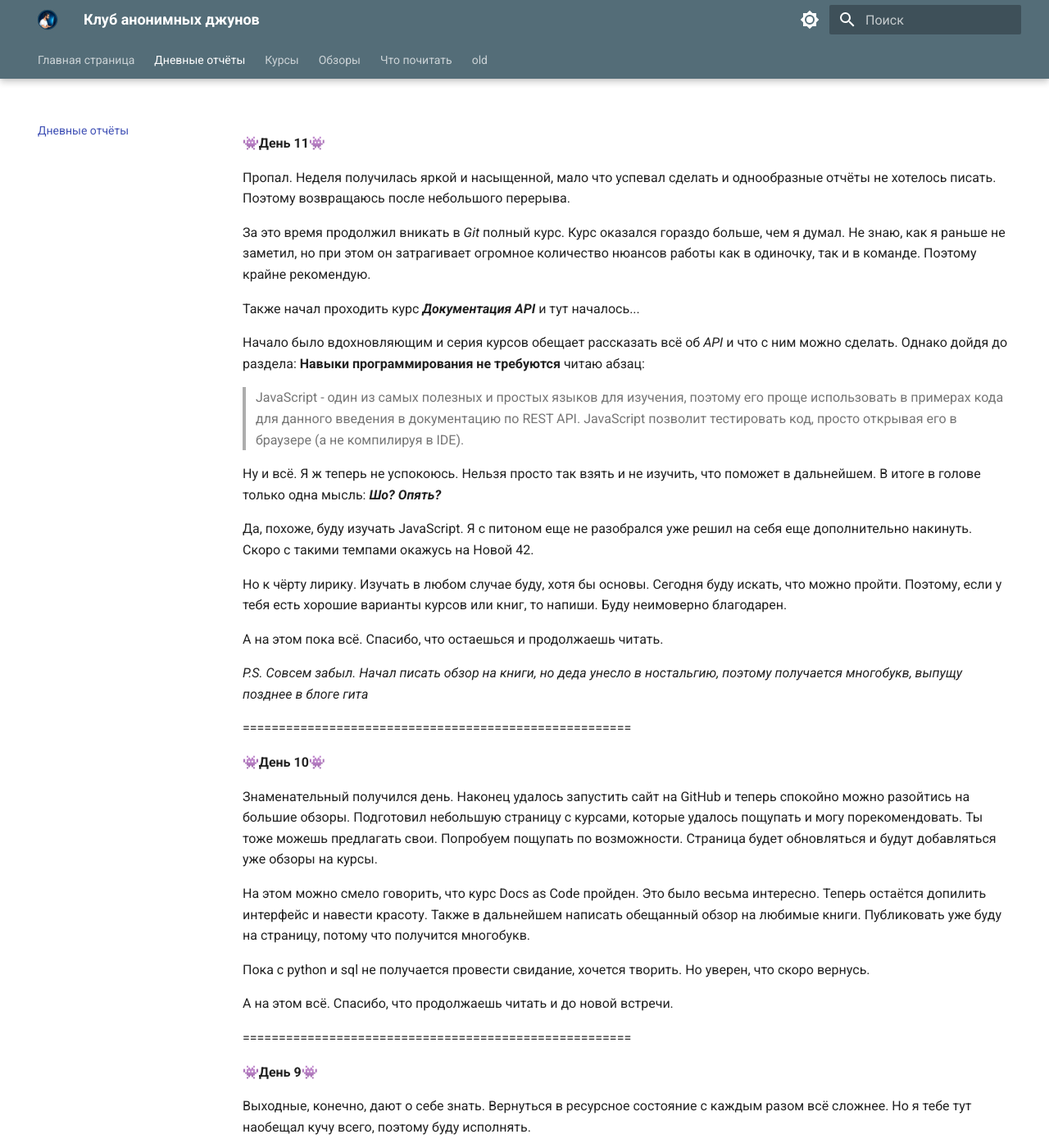
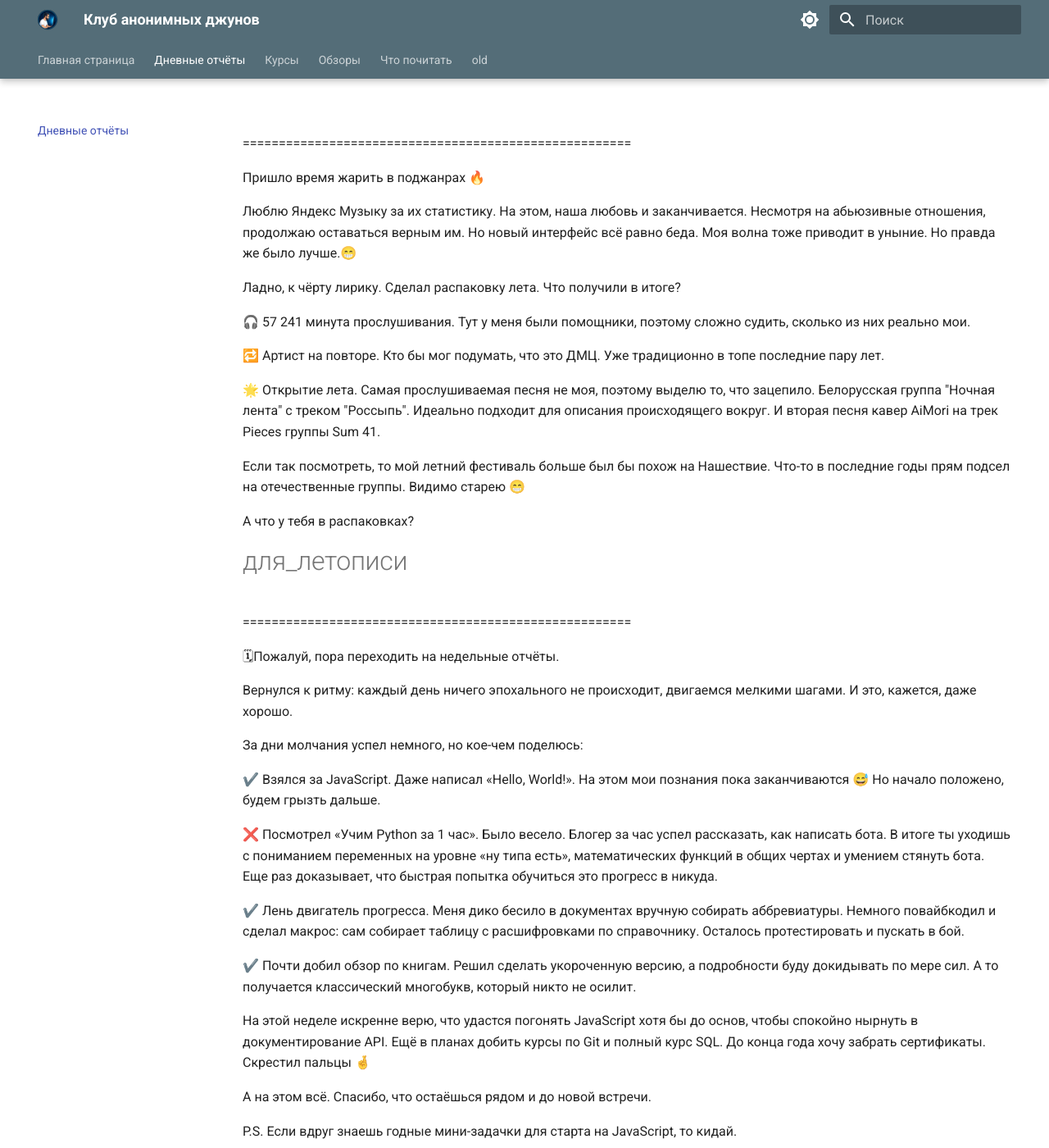
Before and after one commit to mishwey-maker/Anonymous_Juniors_Club, an MkDocs documentation site: the page built from docs/DayCheck/Day0.md, in a window 1280 px wide and 1400 px high. Shown: the whole window at 82% size. Built offline with MkDocs 1.6.1 and Material for MkDocs 9.7.7, drawn with Linux system fonts in a browser that asks for light colours; some of the changed text lies outside the part shown.

Commit message:
add check day

```diff
--- a/docs/DayCheck/Day0.md
+++ b/docs/DayCheck/Day0.md
@@ -1,3 +1,50 @@
+======================================================
+
+Пришло время жарить в поджанрах 🔥
+
+Люблю Яндекс Музыку за их статистику. На этом, наша любовь и заканчивается.
+Несмотря на абьюзивные отношения, продолжаю оставаться верным им. Но новый интерфейс всё равно беда. Моя волна тоже приводит в уныние. Но правда же было лучше.😁
+
+Ладно, к чёрту лирику. Сделал распаковку лета. Что получили в итоге?
+
+🎧 57 241 минута прослушивания. Тут у меня были помощники, поэтому сложно судить, сколько из них реально мои.
+
+🔁 Артист на повторе. Кто бы мог подумать, что это ДМЦ. Уже традиционно в топе последние пару лет.
+
+🌟 Открытие лета. Самая прослушиваемая песня не моя, поэтому выделю то, что зацепило. Белорусская группа "Ночная лента" с треком "Россыпь". Идеально подходит для описания происходящего вокруг. И вторая песня кавер AiMori на трек Pieces группы Sum 41.
+
+Если так посмотреть, то мой летний фестиваль больше был бы похож на Нашествие. Что-то в последние годы прям подсел на отечественные группы. Видимо старею 😁
+
+А что у тебя в распаковках?
+
+#для_летописи
+
+======================================================
+
+🗓Пожалуй, пора переходить на недельные отчёты.
+
+Вернулся к ритму: каждый день ничего эпохального не происходит, двигаемся мелкими шагами. И это, кажется, даже хорошо.
+
+За дни молчания успел немного, но кое-чем поделюсь:
+
+✔️ Взялся за JavaScript. Даже написал «Hello, World!». На этом мои познания пока заканчиваются 😅 Но начало положено, будем грызть дальше.
+
+❌ Посмотрел «Учим Python за 1 час». Было весело. Блогер за час успел рассказать, как написать бота. В итоге ты уходишь с пониманием переменных на уровне «ну типа есть», математических функций в общих чертах и умением стянуть бота. Еще раз доказывает, что быстрая попытка обучиться это прогресс в никуда.
+
+✔️ Лень  двигатель прогресса. Меня дико бесило в документах вручную собирать аббревиатуры. Немного повайбкодил и сделал макрос: сам собирает таблицу с расшифровками по справочнику. Осталось протестировать и пускать в бой.
+
+✔️ Почти добил обзор по книгам. Решил сделать укороченную версию, а подробности буду докидывать по мере сил. А то получается классический многобукв, который никто не осилит.
+
+На этой неделе искренне верю, что удастся погонять JavaScript хотя бы до основ, чтобы спокойно нырнуть в документирование API. Ещё в планах добить курсы по Git и полный курс SQL. До конца года хочу забрать сертификаты. Скрестил пальцы 🤞
+
+А на этом всё. Спасибо, что остаёшься рядом и до новой встречи.
+
+P.S. Если вдруг знаешь годные мини-задачки для старта на JavaScript, то кидай.
+
+#roadtotechwritter
+
+======================================================
+
 👾**День 11**👾
 
 Пропал. Неделя получилась яркой и насыщенной, мало что успевал сделать и однообразные отчёты не хотелось писать. Поэтому возвращаюсь после небольшого перерыва.
```
